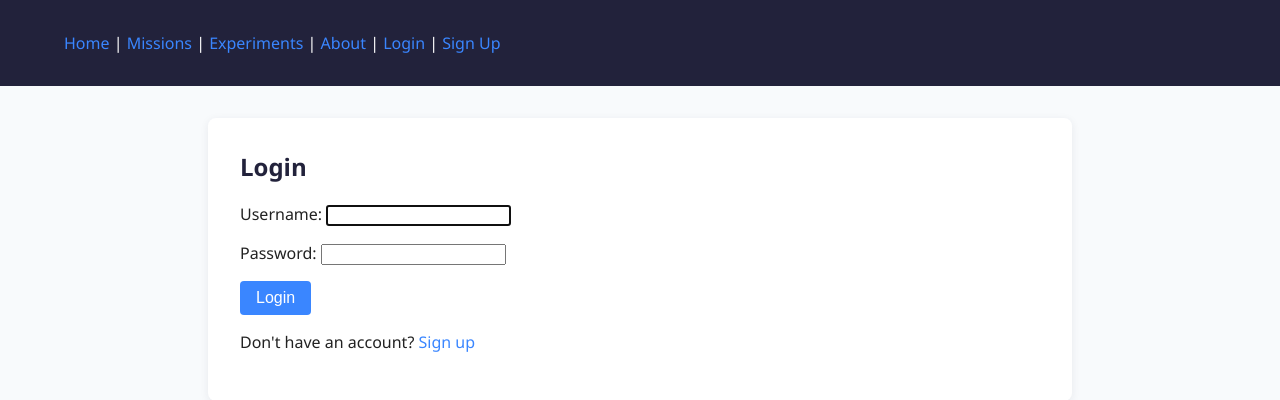
After one commit to OliverPhillips1229/CosmoLog, a Django app: page /accounts/login/ in a window 1280 px wide. The commit adds this page. Shown: the top 400 px of the page. Run offline with Django 5.2, Linux system fonts and the light colour scheme.

Commit message:
Add authentication templates and improve logout/login flow
- main_app/templates/base.html: Updated navigation to use new logout URL and improved user authentication links.
- main_app/templates/registration/logged_out.html: Added logout confirmation template.
- main_app/templates/registration/login.html: Added login template for Django auth.
- main_app/templates/registration/logout.html: Added logout confirmation page with POST form for security.
- main_app/urls.py: Added custom logout URL for GET requests and updated other URLs as needed.
- main_app/views.py: Added custom logout_view to allow GET-based logout and redirect to confirmation.
- space_missions/settings.py: Set LOGIN_REDIRECT_URL = '/' to redirect users to home after login, avoiding 404 on /accounts/profile/.

This commit resolves authentication template errors, enables safe logout, and improves the login/logout experience for users.

```diff
--- a/main_app/templates/base.html
+++ b/main_app/templates/base.html
@@ -17,7 +17,7 @@
       <a href="{% url 'about' %}">About</a>
         {% if user.is_authenticated %}
           | <span>Welcome, {{ user.username }}!</span>
-          | <a href="/accounts/logout/">Logout</a>
+          | <a href="/logout/">Logout</a>
         {% else %}
           | <a href="/accounts/login/">Login</a>
           | <a href="{% url 'signup' %}">Sign Up</a>
--- /dev/null
+++ b/main_app/templates/registration/logged_out.html
@@ -0,0 +1,6 @@
+{% extends 'base.html' %}
+{% block content %}
+  <h2>Logged out</h2>
+  <p>You have been successfully logged out.</p>
+  <a href="/accounts/login/">Log in again</a>
+{% endblock %}
--- /dev/null
+++ b/main_app/templates/registration/login.html
@@ -0,0 +1,10 @@
+{% extends 'base.html' %}
+{% block content %}
+  <h2>Login</h2>
+  <form method="post">
+    {% csrf_token %}
+    {{ form.as_p }}
+    <button type="submit">Login</button>
+  </form>
+  <p>Don't have an account? <a href="{% url 'signup' %}">Sign up</a></p>
+{% endblock %}
--- a/main_app/urls.py
+++ b/main_app/urls.py
@@ -8,6 +8,9 @@ urlpatterns = [
 
     # User registration
     path('signup/', views.signup, name='signup'),
+
+    # Custom logout (GET)
+    path('logout/', views.logout_view, name='logout'),
 
     # Missions (CBVs)
     path('missions/', views.MissionList.as_view(), name='mission-index'),
--- a/space_missions/settings.py
+++ b/space_missions/settings.py
@@ -1,3 +1,5 @@
+# Redirect to home after login
+LOGIN_REDIRECT_URL = '/'
 """
 Django settings for space_missions project.
 
```
Also changed, not shown: main_app/templates/registration/logout.html (added, +9 -0 lines), main_app/views.py (+7 -0 lines).
